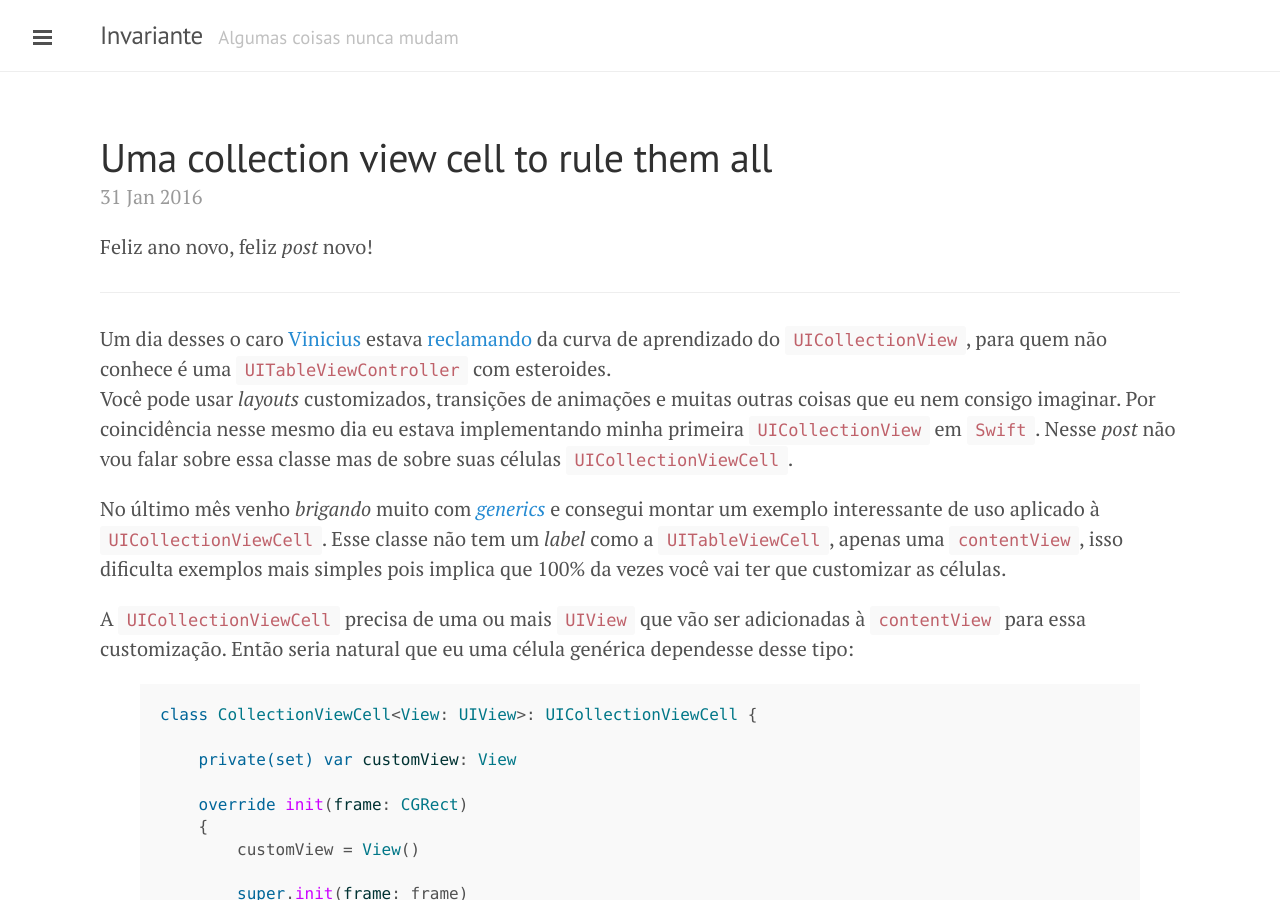
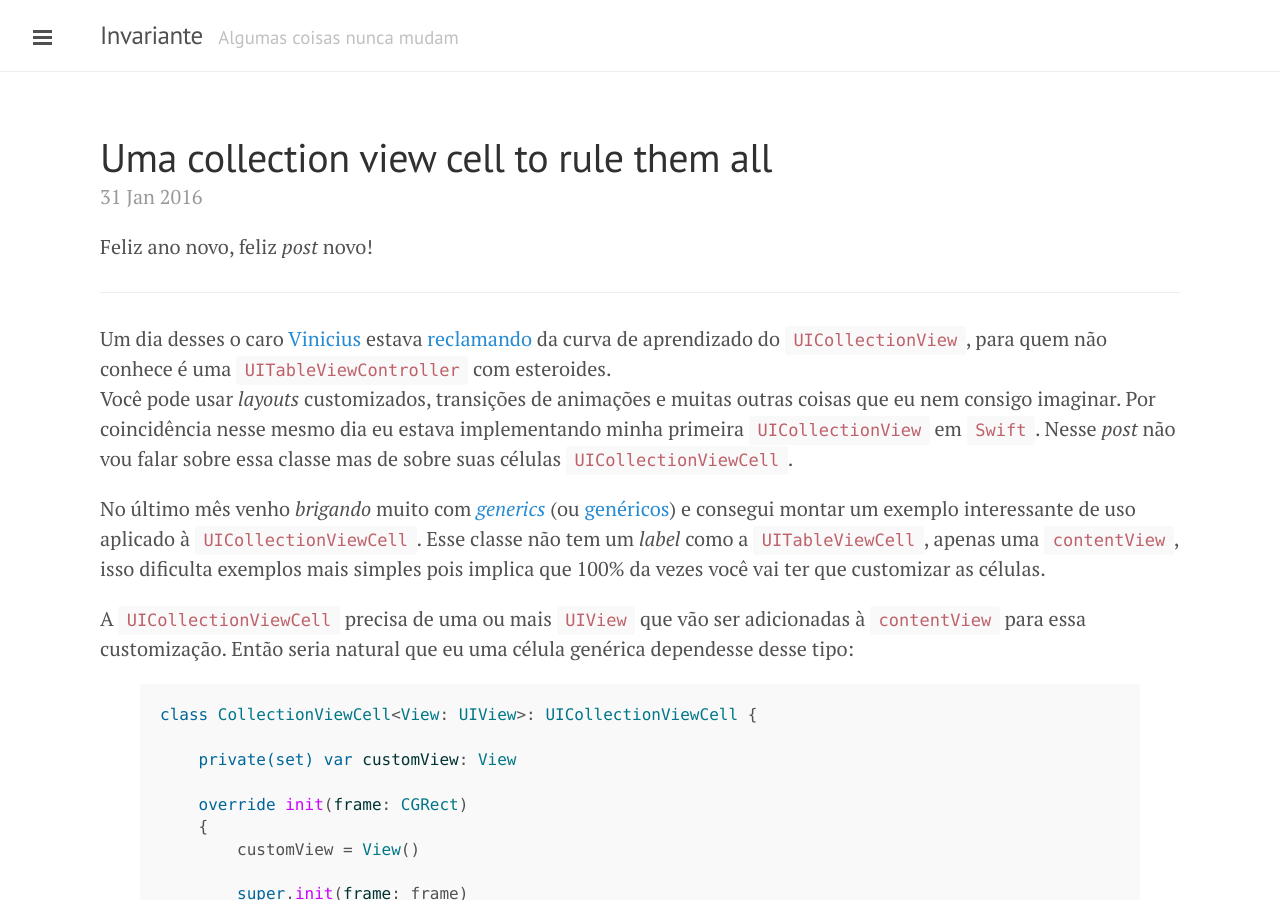
Before and after one commit to Invariante/invariante, a Jekyll site: the page built from _posts/2016-01-31-collectionviewcell-to-rule-them-all.md, in a window 1280 px wide and 900 px high. Built offline with Jekyll 4.4.1, drawn with Linux system fonts in a browser that asks for light colours; Markdown is read by kramdown in place of the engine named in the settings.

Commit message:
Update 2016-01-31-collectionviewcell-to-rule-them-all.md

```diff
--- a/_posts/2016-01-31-collectionviewcell-to-rule-them-all.md
+++ b/_posts/2016-01-31-collectionviewcell-to-rule-them-all.md
@@ -10,7 +10,7 @@ Feliz ano novo, feliz *post* novo!
 Um dia desses o caro [Vinicius](https://twitter.com/viniciusc70) estava [reclamando](https://twitter.com/viniciusc70/status/693172598981693441) da curva de aprendizado do [`UICollectionView`](https://developer.apple.com/library/ios/documentation/UIKit/Reference/UICollectionView_class/), para quem não conhece é uma `UITableViewController` com esteroides.
 Você pode usar *layouts* customizados, transições de animações e muitas outras coisas que eu nem consigo imaginar. Por coincidência nesse mesmo dia eu estava implementando minha primeira `UICollectionView` em `Swift`. Nesse *post* não vou falar sobre essa classe mas de sobre suas células [`UICollectionViewCell`](https://developer.apple.com/library/ios/documentation/UIKit/Reference/UICollectionViewCell_class/index.html).
 
-No último mês venho *brigando* muito com [*generics*](https://github.com/apple/swift/blob/master/docs/Generics.rst) e consegui montar um exemplo interessante de uso aplicado à `UICollectionViewCell`. Esse classe não tem um *label* como a `UITableViewCell`, apenas uma `contentView`, isso dificulta exemplos mais simples pois implica que 100% da vezes você vai ter que customizar as células.
+No último mês venho *brigando* muito com [*generics*](https://github.com/apple/swift/blob/master/docs/Generics.rst) (ou [genéricos](https://github.com/CocoaHeadsBrasil/the-swift-programming-language-in-portuguese-br/blob/master/guia/genericos.md)) e consegui montar um exemplo interessante de uso aplicado à `UICollectionViewCell`. Esse classe não tem um *label* como a `UITableViewCell`, apenas uma `contentView`, isso dificulta exemplos mais simples pois implica que 100% da vezes você vai ter que customizar as células.
 
 A `UICollectionViewCell` precisa de uma ou mais `UIView` que vão ser adicionadas à `contentView` para essa customização. Então seria natural que eu uma célula genérica dependesse desse tipo:
 
```
